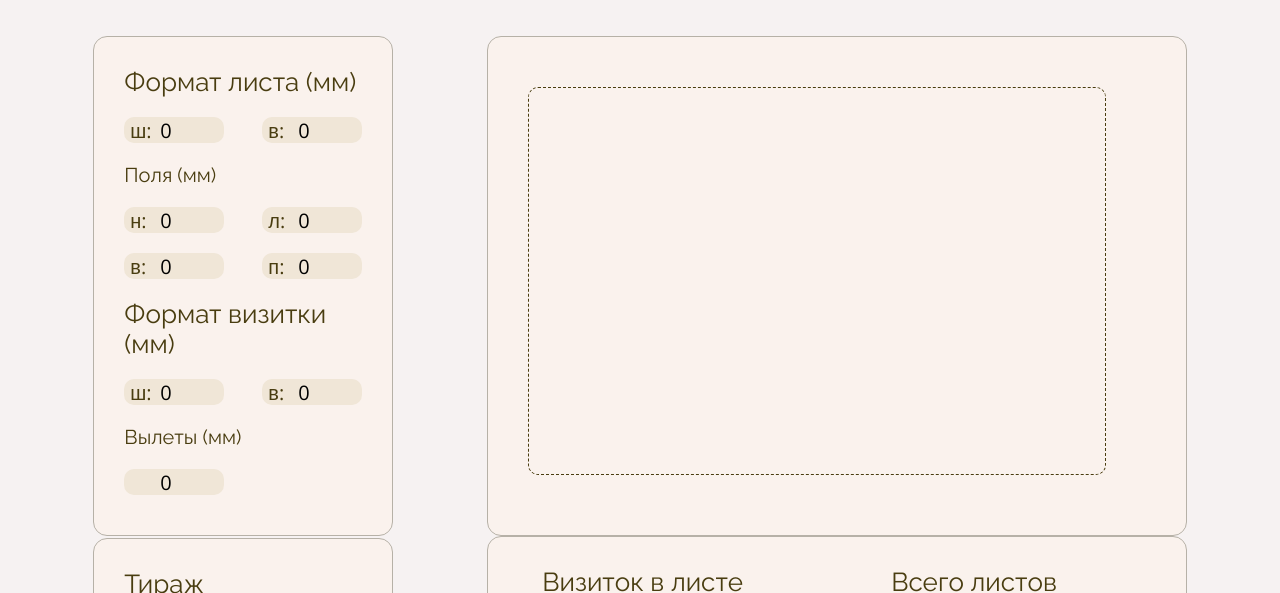
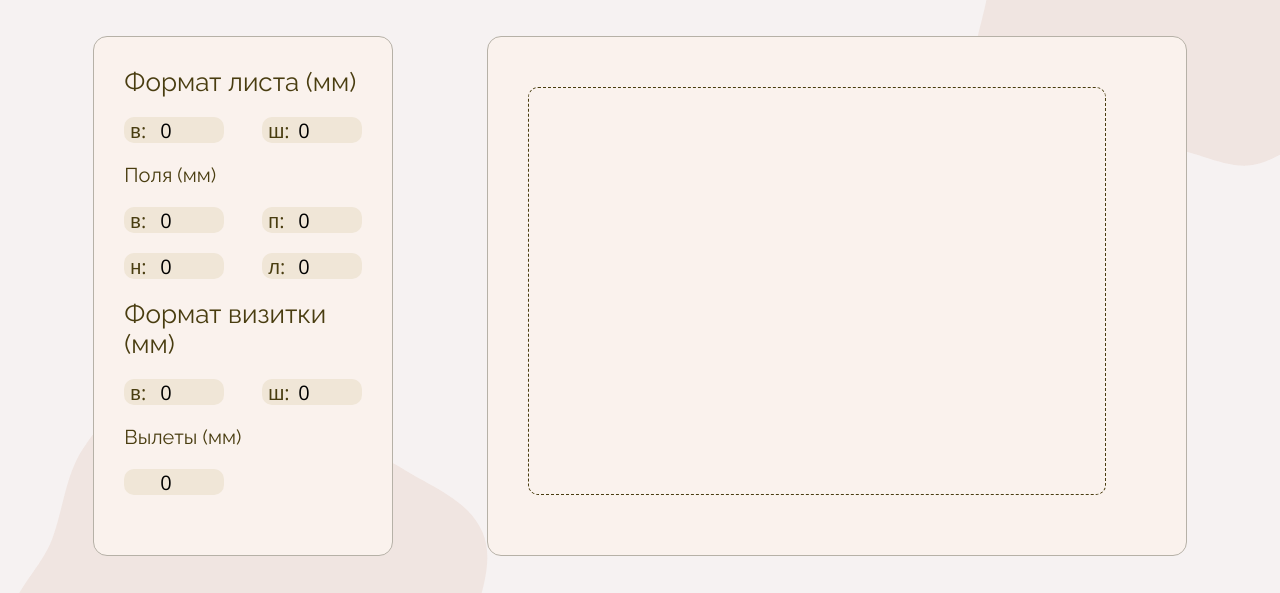
Before and after one commit to Pull-the-lever-Kronk-WRONG-LEVAAAARR/business-card, a plain HTML site: page index.html in a window 1280 px wide. Shown: the part 146-739 px from the top of the page. Drawn offline with nearby package versions, Linux system fonts and the light colour scheme.

Commit message:
Добавлены фигуры на фон

```diff
--- a/index.html
+++ b/index.html
@@ -22,16 +22,24 @@
                         <p>Формат листа (мм)</p>
                         <div class="param">
                             <div class="cont-inp">
+                                <label for="sheet-h">в:</label>
+                                <input type="number" value="0" name="" id="sheet-h">
+                            </div>
+                            <div class="cont-inp">
                                 <label for="sheet-w">ш:</label>
                                 <input type="number" value="0" name="" id="sheet-w">
-                            </div>
-                            <div class="cont-inp">
-                                <label for="sheet-h">в:</label>
-                                <input type="number" value="0" name="" id="sheet-h">
                             </div>
                         </div>
                         <p class="small-p">Поля (мм)</p>
                         <div class="param">
+                            <div class="cont-inp">
+                                <label for="sheet-u">в:</label>
+                                <input type="number" value="0" name="" id="sheet-u">
+                            </div>
+                            <div class="cont-inp">
+                                <label for="sheet-r">п:</label>
+                                <input type="number" value="0" name="" id="sheet-r">
+                            </div>
                             <div class="cont-inp">
                                 <label for="sheet-d">н:</label>
                                 <input type="number" value="0" name="" id="sheet-d">
@@ -40,26 +48,18 @@
                                 <label for="sheet-l">л:</label>
                                 <input type="number" value="0" name="" id="sheet-l">
                             </div>
-                            <div class="cont-inp">
-                                <label for="sheet-u">в:</label>
-                                <input type="number" value="0" name="" id="sheet-u">
-                            </div>
-                            <div class="cont-inp">
-                                <label for="sheet-r">п:</label>
-                                <input type="number" value="0" name="" id="sheet-r">
-                            </div>
                         </div>
                     </div>
                     <div class="cutaway">
                         <p>Формат визитки (мм)</p>
                         <div class="param">
                             <div class="cont-inp">
+                                <label for="cutaway-h">в:</label>
+                                <input type="number" value="0" name="" id="cutaway-h">
+                            </div>
+                            <div class="cont-inp">
                                 <label for="cutaway-w">ш:</label>
                                 <input type="number" value="0" name="" id="cutaway-w">
-                            </div>
-                            <div class="cont-inp">
-                                <label for="cutaway-h">в:</label>
-                                <input type="number" value="0" name="" id="cutaway-h">
                             </div>
                         </div>
                         <p class="small-p">Вылеты (мм)</p>
@@ -95,6 +95,8 @@
             </div>
         </section>
     </div>
+    <div class="bg-left"></div>
+    <div class="bg-right"></div>
     <script src="script.js"></script>
 </body>
 
--- a/style.css
+++ b/style.css
@@ -37,6 +37,10 @@ p, label {
 }
 h1, h2, label, input {
     font-family: var(--font-title);
+}
+/* менее акцентный цвет для второстепенного значения */
+.total-sheet > h2 {
+    color: var(--color-border);
 }
 p {
     font-family: var(--font-main);
@@ -84,6 +88,8 @@ section{
     flex-direction: column;
     flex-wrap: wrap;
     justify-content: space-between;
+    align-content: space-around;
+    z-index: 1; /*вывод перед блоками с фоном*/
 }
 .sheet, .cutaway {
     margin-bottom: 1rem;
@@ -94,6 +100,8 @@ section{
     border: 1px solid var(--color-border);
     position: relative;
     border-radius: 0.7rem;
+    margin-bottom: 2rem;
+
 }
 .databox, .run, .total {
     padding: 1.5rem;
@@ -105,12 +113,14 @@ section{
 .cont-total {
     display: flex;
     flex-wrap: wrap;
-    height: fit-content;
-    align-items: center;
+    height: 8rem;
+    min-width: 15rem;
+    /* align-items: center; */
+    flex-direction: row;
     justify-content: space-around;
 }
 .databox {
-    height: 25rem;
+    height: 26rem;
 }
 .param {
     display: flex;
@@ -124,7 +134,7 @@ section{
 }
 .preview {
     width: 35rem;
-    height: 25rem;
+    height: 26rem;
     padding: 2.5rem 4rem 3rem 2rem;
 }
 /* инпуты */
@@ -155,6 +165,9 @@ section{
     border: none;
     background-color: transparent;
 }
+.error-input {
+    border: var(--color-error) 2px solid;
+}
 /* canvas */
 #canvas {
     width: 100%;
@@ -162,3 +175,34 @@ section{
     border: var(--color-text) 1px dashed;
     border-radius: 0.5rem;
 }
+/* ФОН */
+.bg-left {
+    width: 50%;
+    height: 100%;
+    background: no-repeat 5% bottom /75% url('img/bcg_v0.svg');
+    background-clip: content-box;
+    /* background-attachment: fixed; */
+    position: absolute;
+    left: auto;
+    top: 20%;
+    z-index: 0;
+    /* border: rebeccapurple 1px solid; */
+    display: flex;
+    align-items: center;
+    justify-content: center;
+
+}
+.bg-right {
+    background: no-repeat 130% 0% /60% url('img/bcg_v1.svg');
+    width: 50%;
+    height: 100%;
+    background-clip: content-box;
+    position: absolute;
+    left: 50%;
+    top: -10%;
+    z-index: 0;
+    /* border: rebeccapurple 1px solid; */
+    display: flex;
+    align-items: center;
+    justify-content: center;
+}
```
Also changed, not shown: img/bcg_v0.svg (added), img/bcg_v1.svg (added).
